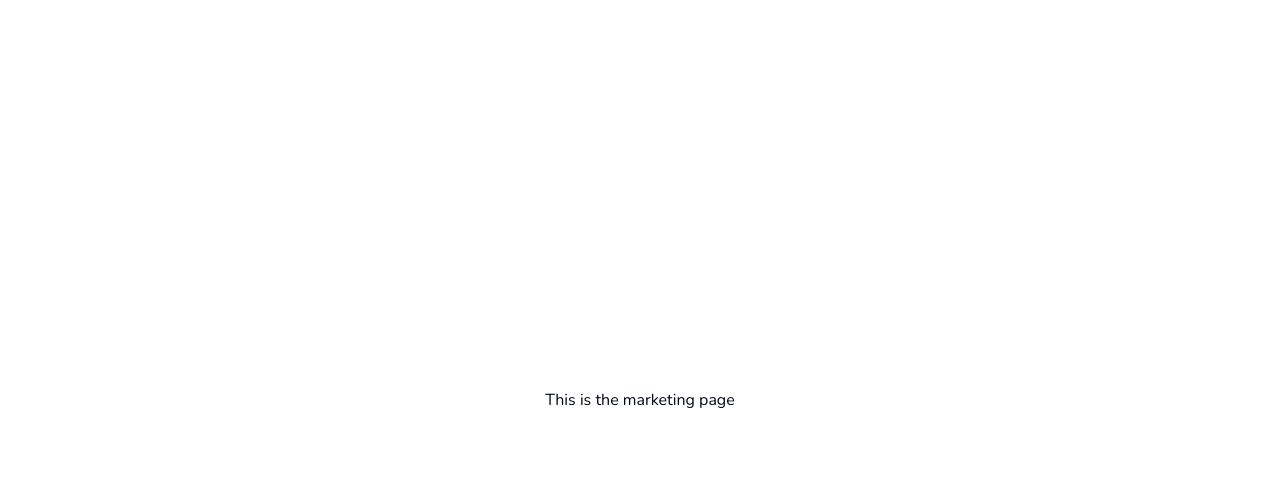
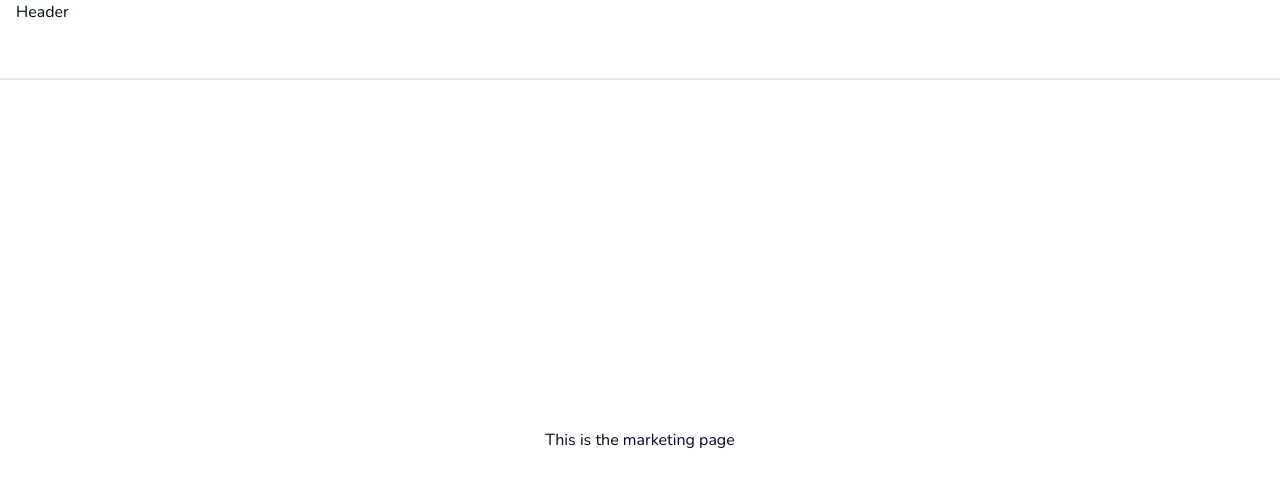
Before and after one commit to RikhiSingh/Duolingo-Clone, a Next.js app in the folder duolingo_clone/: page / in a window 1280 px wide. Shown: the top 486 px of the page. Built offline with nearby package versions, Linux system fonts and the light colour scheme.

Commit message:
header file created

```diff
--- /dev/null
+++ b/duolingo_clone/app/(marketing)/header.tsx
@@ -0,0 +1,7 @@
+export const Header = () =>{
+    return (
+        <header className="h-20 w-full border-b-2 border-slate-200 px-4">
+            Header
+        </header>
+    )
+}
--- a/duolingo_clone/app/(marketing)/page.tsx
+++ b/duolingo_clone/app/(marketing)/page.tsx
@@ -1,6 +1,9 @@
+import { Header } from "./header";
+
 export default function Home() {
   return (
     <div className="min-h-screen flex flex-col">
+      <Header />
       <main className="flex-1 flex flex-col items-center justify-center">
         This is the marketing page
       </main>
```
